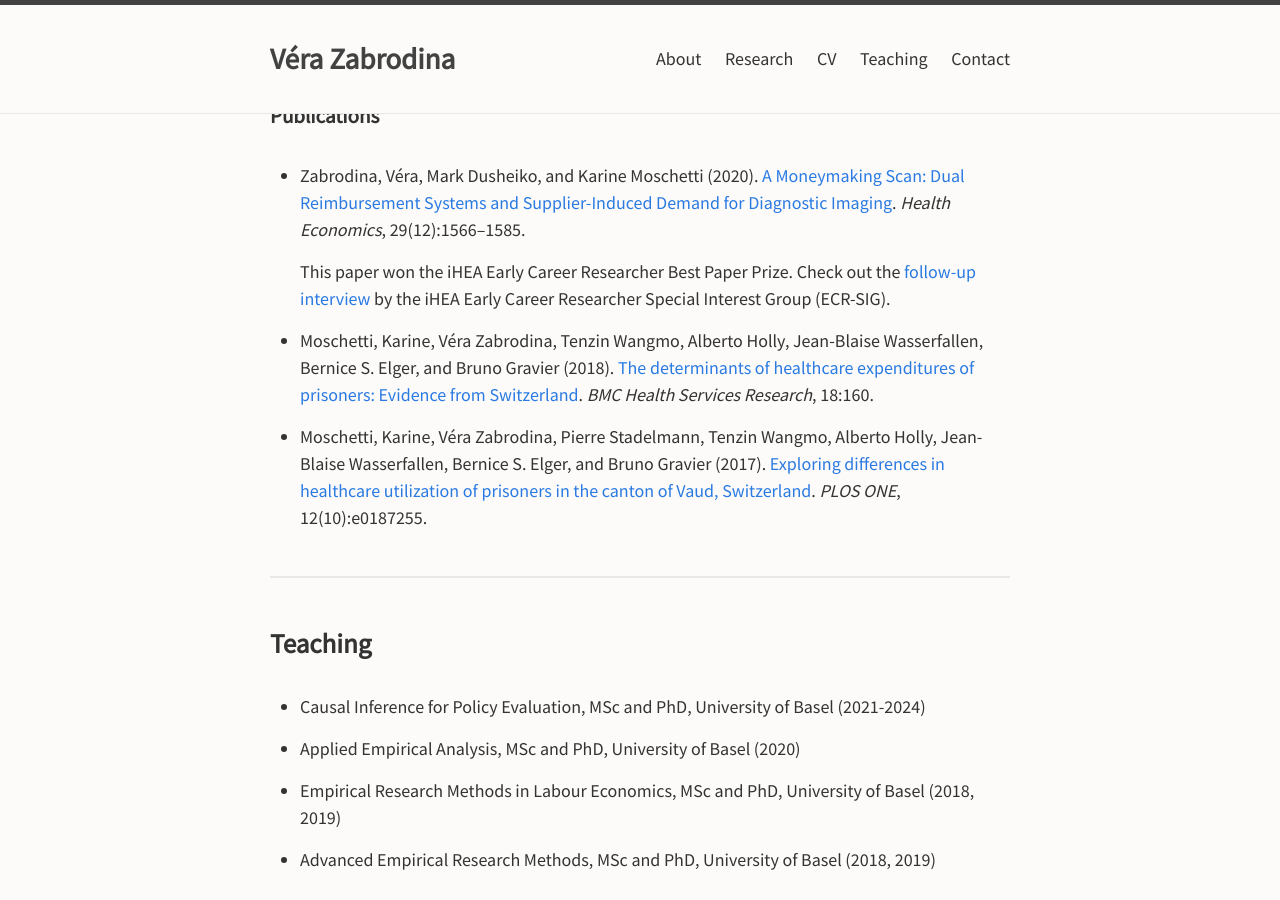
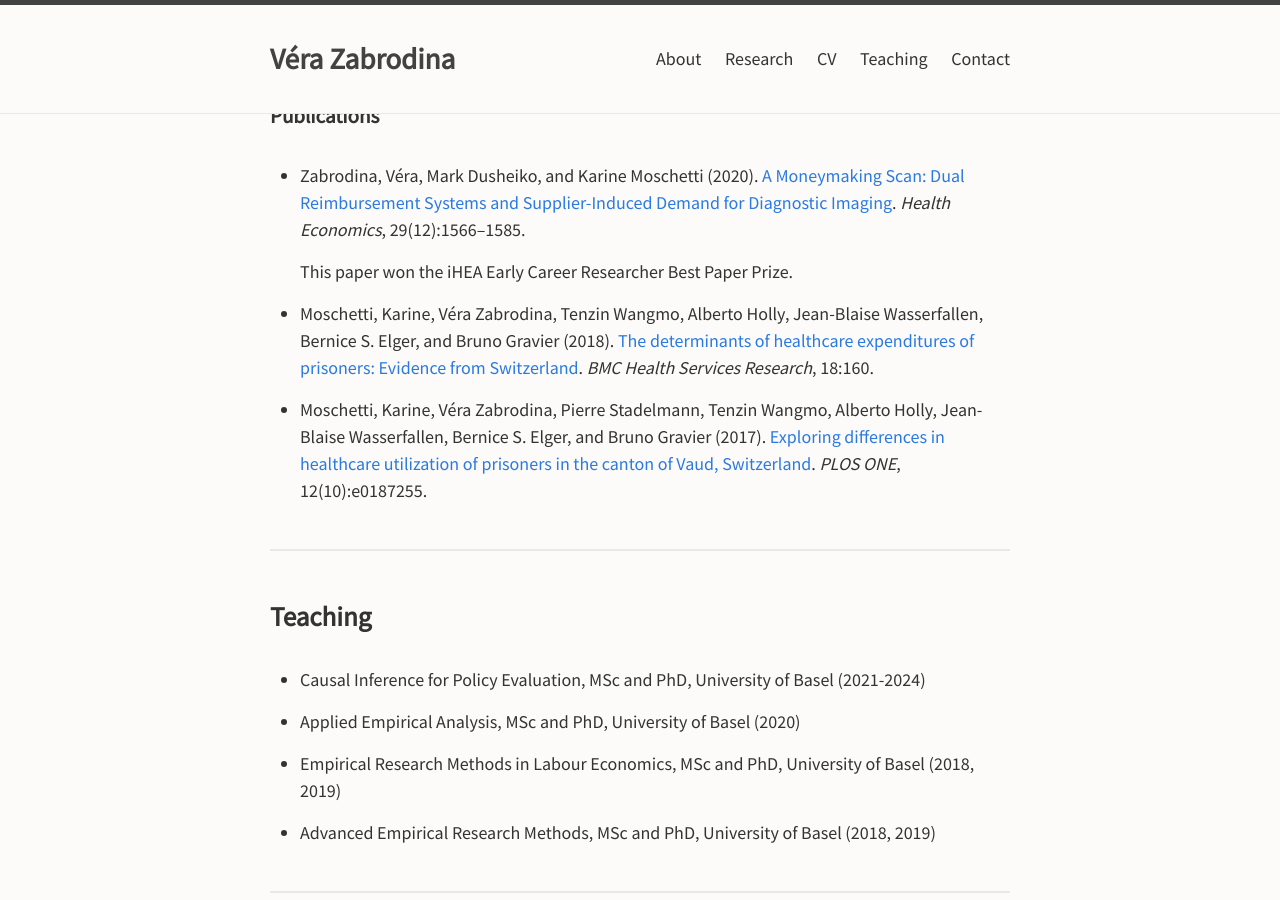
Before and after one commit to verazb/verazb.github.io, a Jekyll site: the page built from index.md, in a window 1280 px wide and 900 px high, scrolled down 1623 px. Built offline with Jekyll 4.4.1, drawn with Linux system fonts in a browser that asks for light colours; our own code applies the rules of GitHub Pages for plain Markdown files.

Commit message:
Update index.md

```diff
--- a/index.md
+++ b/index.md
@@ -78,7 +78,7 @@ In September 2024, I will be joining UC Berkeley as a postdoctoral fellow, funde
 
 - Zabrodina, Véra, Mark Dusheiko, and Karine Moschetti (2020). [A Moneymaking Scan: Dual Reimbursement Systems and Supplier-Induced Demand for Diagnostic Imaging](https://doi.org/10.1002/hec.4152). _Health Economics_, 29(12):1566--1585.
 
-  This paper won the iHEA Early Career Researcher Best Paper Prize. Check out the [follow-up interview](https://www.healtheconomics.org/page/ECRVeraZabrodina) by the iHEA Early Career Researcher Special Interest Group (ECR-SIG).
+  This paper won the iHEA Early Career Researcher Best Paper Prize. <!-- Check out the [follow-up interview](https://www.healtheconomics.org/page/ECRVeraZabrodina) by the iHEA Early Career Researcher Special Interest Group (ECR-SIG). -->
 
 - Moschetti, Karine, Véra Zabrodina, Tenzin Wangmo, Alberto Holly, Jean-Blaise Wasserfallen, Bernice S. Elger, and Bruno Gravier (2018). [The determinants of healthcare expenditures of prisoners: Evidence from Switzerland](https://doi.org/10.1186/s12913-018-2962-8). _BMC Health Services Research_, 18:160.
 
```
